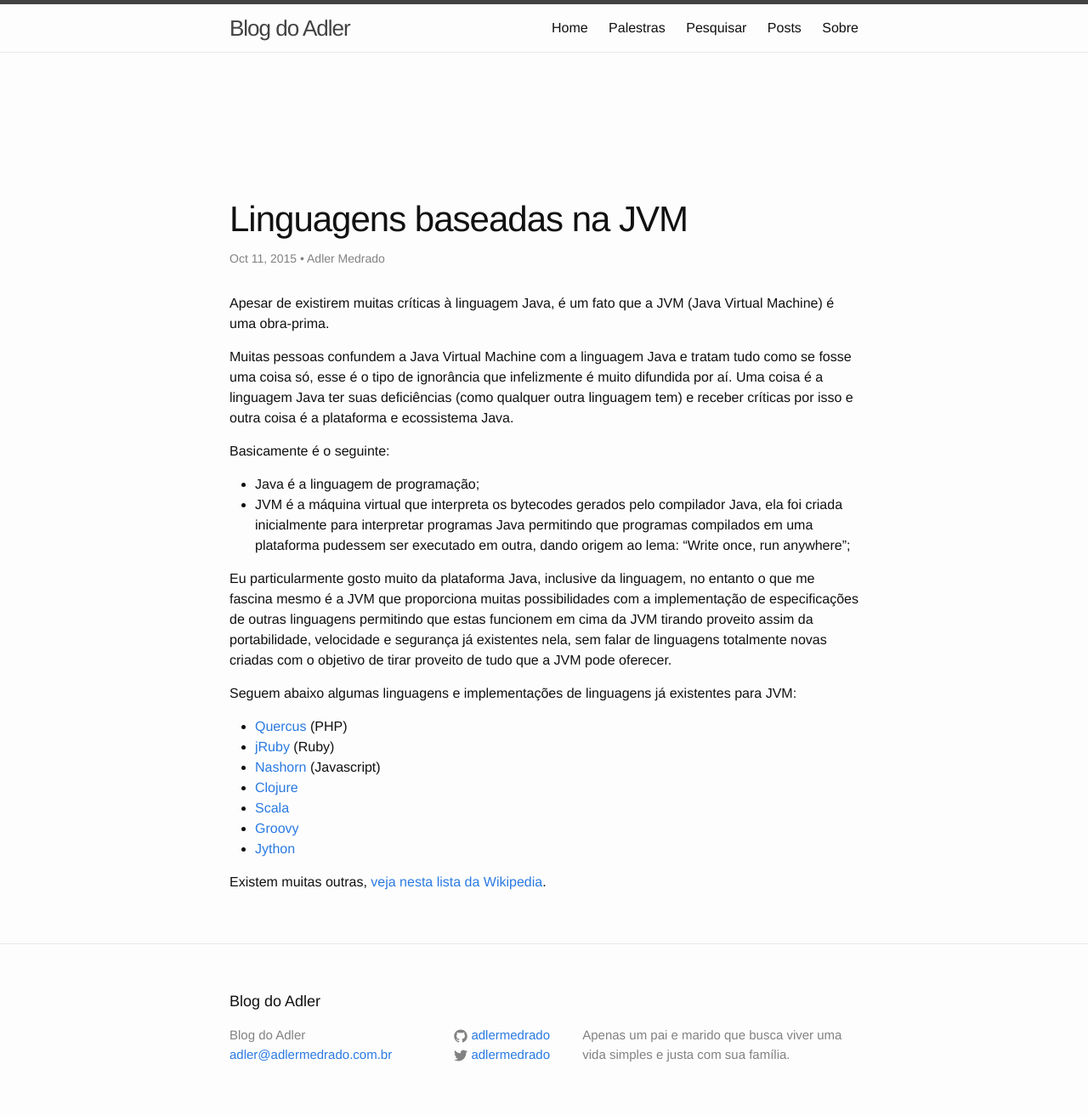
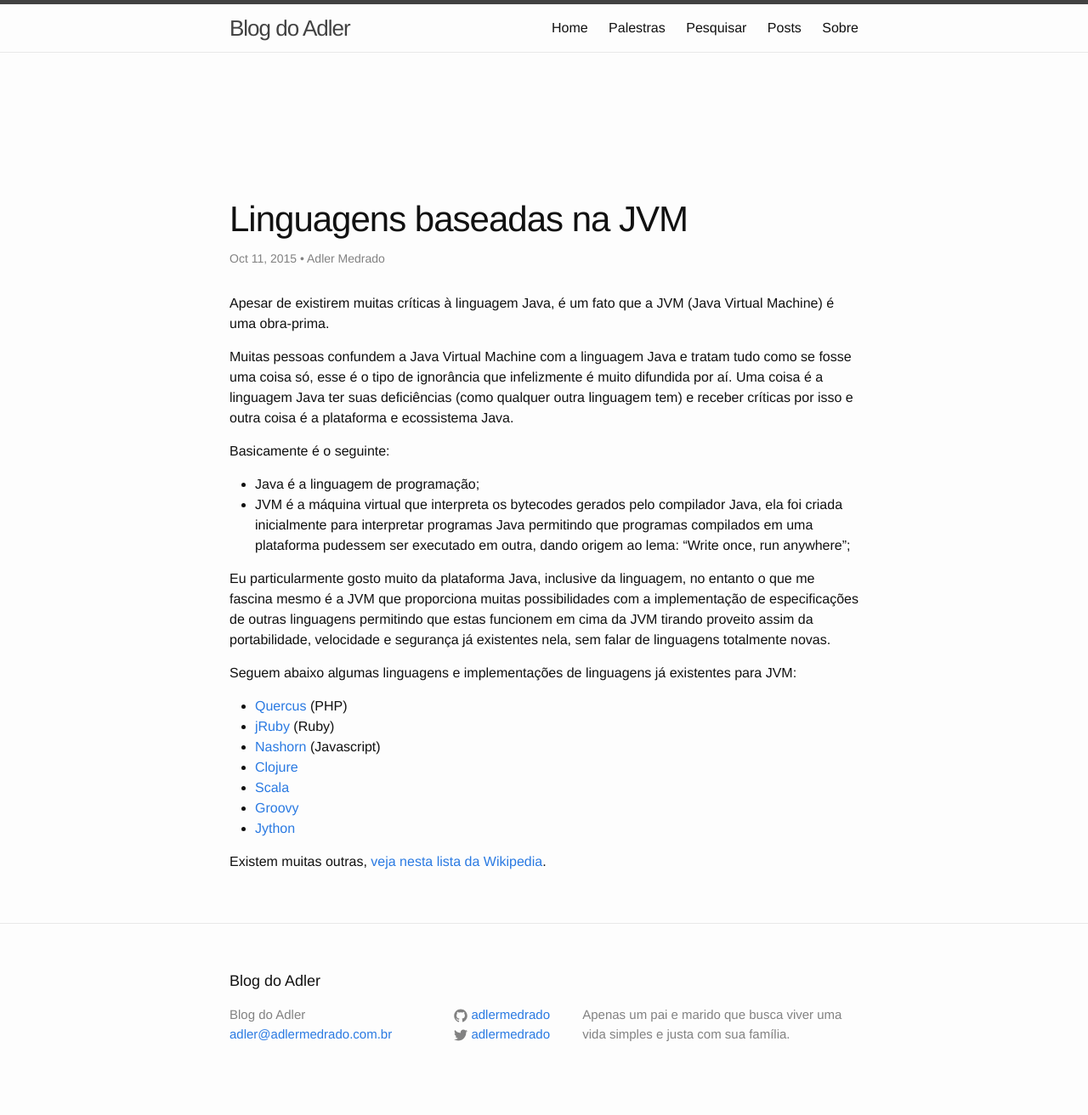
Before and after one commit to adlermedrado/adlermedrado.github.io, a Jekyll site: the page built from _posts/2015-10-11-JVM.md, in a window 1280 px wide. Shown: the whole page at 85% size. Built offline with Jekyll 4.4.1, drawn with Linux system fonts in a browser that asks for light colours; a script that is not in the unit is left out; comment, search, counter and statistics services are not loaded; after the commit the page ends 1288 px from its top, so only the background shows below that.

Commit message:
updating post

```diff
--- a/_posts/2015-10-11-JVM.md
+++ b/_posts/2015-10-11-JVM.md
@@ -16,7 +16,7 @@ Basicamente é o seguinte:
 * Java é a linguagem de programação;
 * JVM é a máquina virtual que interpreta os bytecodes gerados pelo compilador Java, ela foi criada inicialmente para interpretar programas Java permitindo que programas compilados em uma plataforma pudessem ser executado em outra, dando origem ao lema: "Write once, run anywhere";
 
-Eu particularmente gosto muito da plataforma Java, inclusive da linguagem, no entanto o que me fascina mesmo é a JVM que proporciona muitas possibilidades com a implementação de especificações de outras linguagens permitindo que estas funcionem em cima da JVM tirando proveito assim da portabilidade, velocidade e segurança já existentes nela, sem falar de linguagens totalmente novas criadas com o objetivo de tirar proveito de tudo que a JVM pode oferecer.
+Eu particularmente gosto muito da plataforma Java, inclusive da linguagem, no entanto o que me fascina mesmo é a JVM que proporciona muitas possibilidades com a implementação de especificações de outras linguagens permitindo que estas funcionem em cima da JVM tirando proveito assim da portabilidade, velocidade e segurança já existentes nela, sem falar de linguagens totalmente novas.
 
 Seguem abaixo algumas linguagens e implementações de linguagens já existentes para JVM:
 
```
